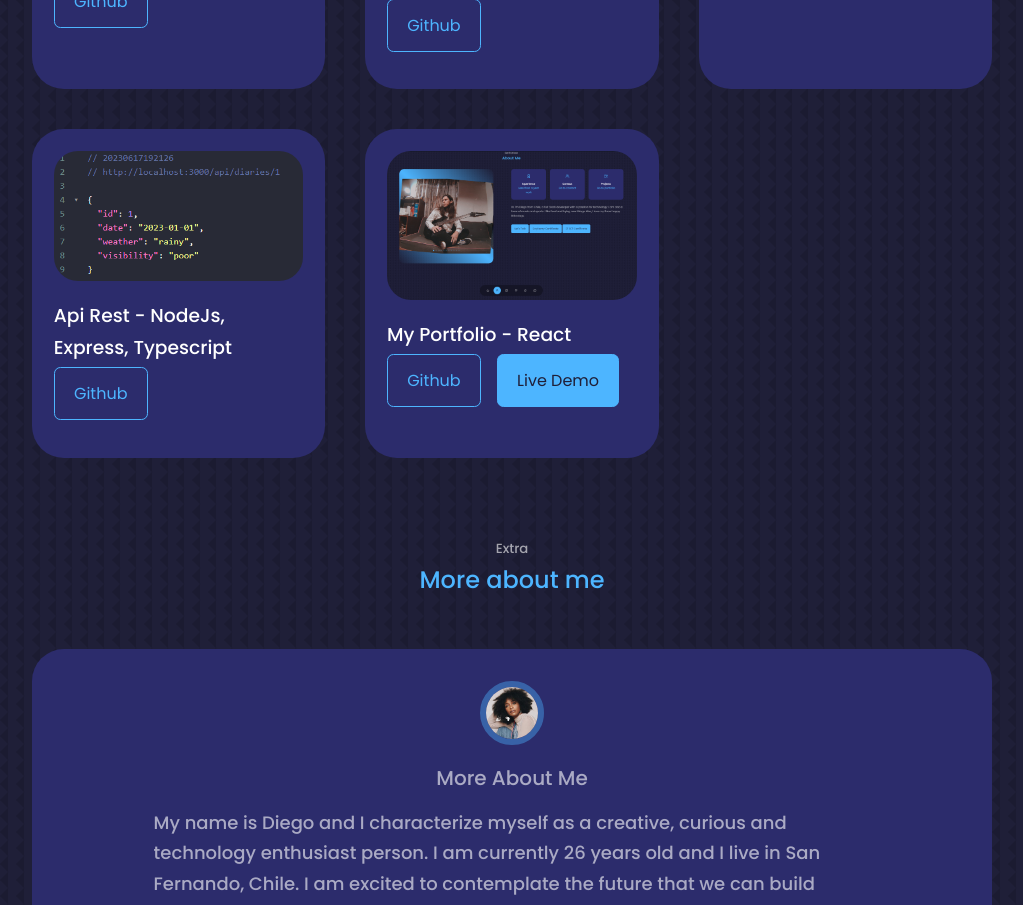
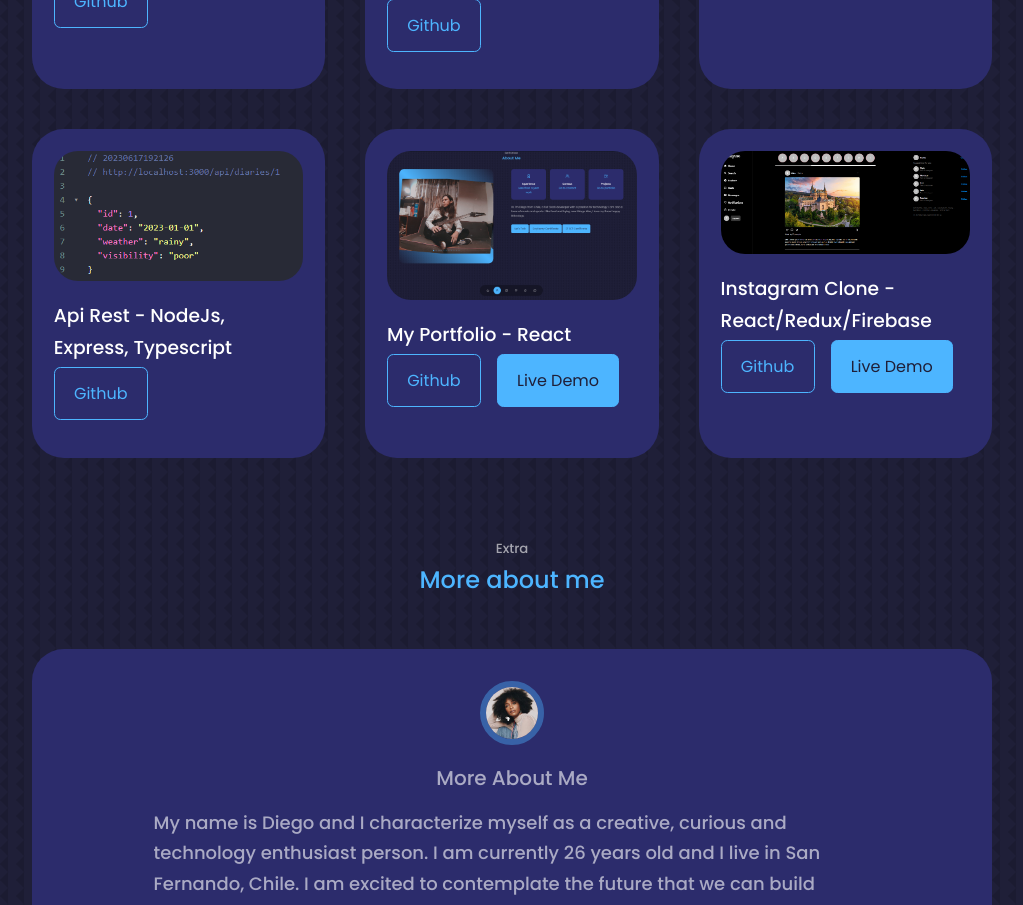
Before and after one commit to D3R5/My-portfolio, a React (Vite) app: page / in a window 1280 px wide. Shown: the part 4520-5425 px from the top of the page, without its empty margins (128-1151 px from the left). Built offline with nearby package versions, Linux system fonts and the light colour scheme.

Commit message:
add portfolio instragram-clone

```diff
--- a/src/components/portafolio/Portafolio.jsx
+++ b/src/components/portafolio/Portafolio.jsx
@@ -14,6 +14,7 @@ import IMG11 from '../../assets/calculator.png'
 import IMG12 from '../../assets/webresponsive.png'
 import IMG14 from '../../assets/id.png'
 import IMG15 from '../../assets/port.png'
+import IMG16 from '../../assets/instagram.png'
 
 const Portafolio = () => {
     const data = [
@@ -68,6 +69,13 @@ const Portafolio = () => {
             title: "My Portfolio - React",
             github: 'https://github.com/D3R5/My-portfolio',
             demo: 'https://my-portfolio-orpin-kappa.vercel.app'
+        },
+        {
+            id: 8,
+            image: IMG16,
+            title: "Instagram Clone - React/Redux/Firebase",
+            github: "https://github.com/D3R5/instagram-clone-react",
+            demo: "https://instagram-clone-ebon-gamma.vercel.app"
         }
     ];
 
```
Also changed, not shown: src/assets/instagram.png (added).
